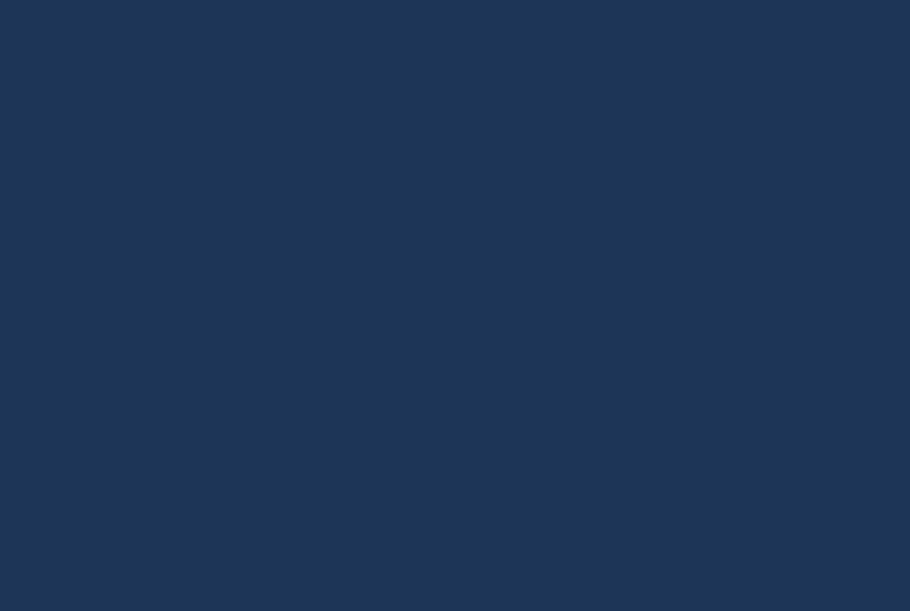
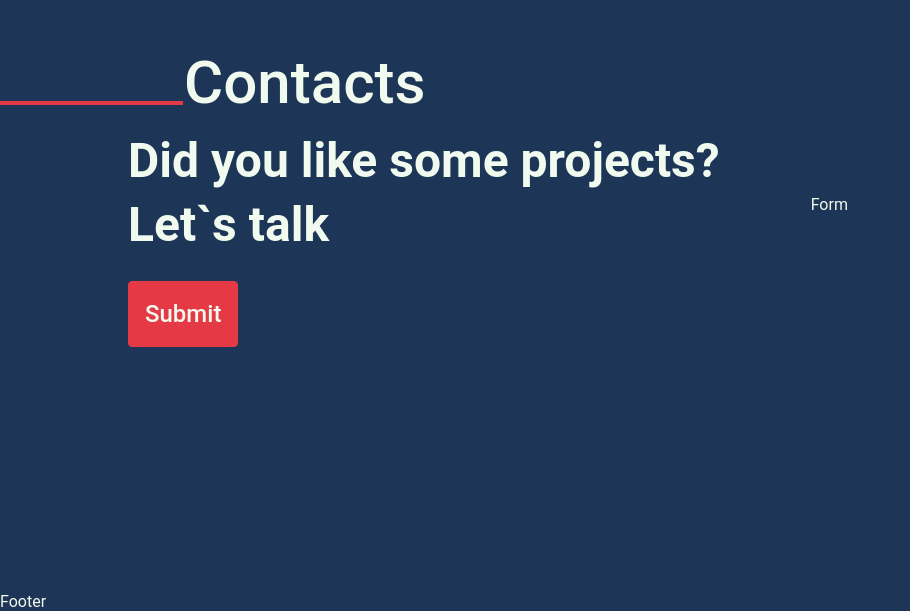
Before and after one commit to Davibarreto11/portifolio, a React (Create React App) app: page / in a window 1280 px wide. Shown: the part 4126-4737 px from the top of the page, without its empty margins (0-910 px from the left). Before the commit the page ends 3902 px from the top, so only its background shows below. Built offline with nearby package versions, Linux system fonts and the light colour scheme.

Commit message:
No terrminated

```diff
--- a/src/App.tsx
+++ b/src/App.tsx
@@ -8,6 +8,8 @@ import { Home } from './components/Home'
 import { BarSkill } from './components/BarSkill'
 import { AboutMe } from './components/AboutMe'
 import { Projects } from './components/Projects'
+import { Contacts } from './components/Contacts'
+import { Footer } from './components/Footer'
 
 const App: React.FC = () => {
   return (
@@ -25,6 +27,10 @@ const App: React.FC = () => {
       <Section level='projects'>
         <Projects />
       </Section>
+      <Section level='contacts'>
+        <Contacts/>
+      </Section>
+      <Footer />
     </div>
   )
 }
--- /dev/null
+++ b/src/components/Contacts/index.tsx
@@ -0,0 +1,50 @@
+import React from 'react'
+
+import Button from '../Button'
+
+export const Contacts: React.FC = () => {
+  return (
+    <div className='w-full flex flex-col items-center md:flex-row md:justify-between'>
+      <div className='flex flex-col items-center md:items-start' >
+        <h3
+        className="
+        text-2xl
+        md:text-2xl
+        lg:text-4xl
+        xl:text-6xl
+        2xl:text-[102px]
+        sticky
+        before:absolute
+        before:h-1
+        before:w-24
+        md:ml-14
+        md:before:w-56
+        2xl:before:w-64
+        before:bg-[#E63946]
+        before:left-[-2px]
+        md:before:left-[-225px]
+        2xl:before:left-[-260px]
+        before:top-10
+        md:before:top-[24px]
+        lg:before:top-[36px]
+        xl:before:top-[48px]
+        2xl:before:top-[80px]
+        mt-4
+        mb-6
+        "
+        >
+          Contacts
+        </h3>
+        <strong className='font-bold text-3xl md:text-3xl lg:text-4xl xl:text-5xl 2xl:text-[102px]'>Did you like some projects?</strong>
+        <strong className='font-bold text-3xl md:text-3xl lg:text-4xl xl:text-5xl 2xl:text-[102px] mt-4'>Let`s talk</strong>
+
+        <div className='flex items-center'>
+          <Button type='red' label='Submit'/>
+        </div>
+      </div>
+      <div className='w-72 md:w-1/3 2xl: mt-6'>
+        Form
+      </div>
+    </div>
+  )
+}
--- /dev/null
+++ b/src/components/Footer/index.tsx
@@ -0,0 +1,7 @@
+import React from 'react'
+
+export const Footer: React.FC = () => {
+  return (
+    <div>Footer</div>
+  )
+}
```
